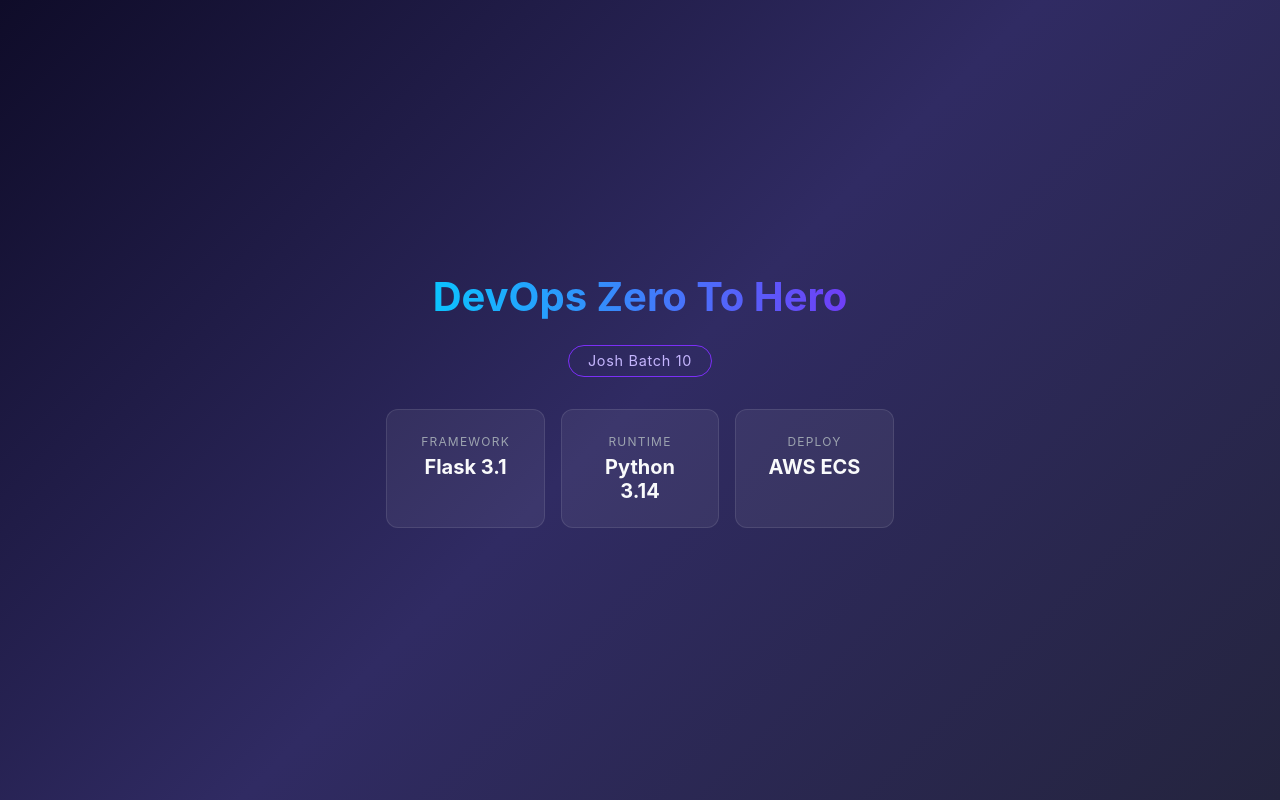
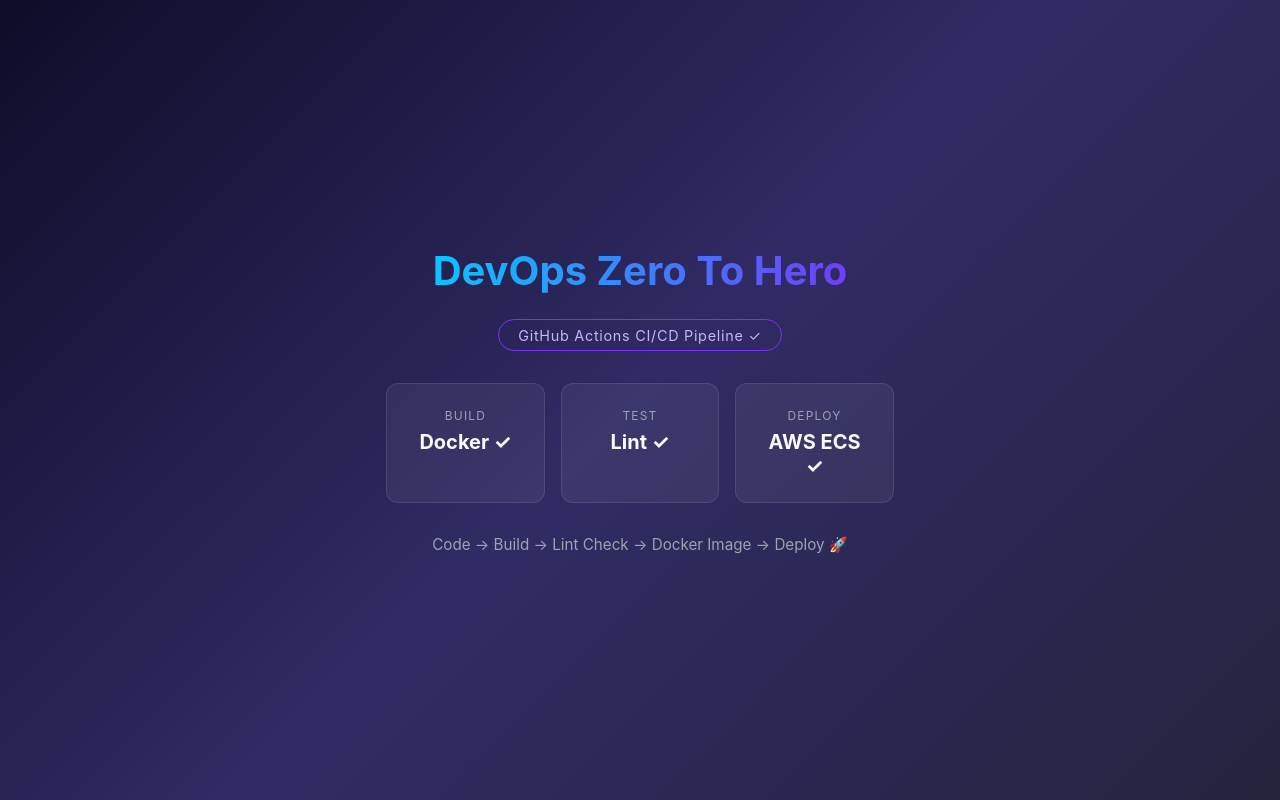
Before and after one commit to Shivzade/github-actions-zero-to-hero, a Flask app: page / in a window 1280 px wide. Run offline with Flask 3, Linux system fonts and the light colour scheme.

Commit message:
dome some changes in index.html file

```diff
--- a/templates/index.html
+++ b/templates/index.html
@@ -3,7 +3,7 @@
 <head>
     <meta charset="UTF-8">
     <meta name="viewport" content="width=device-width, initial-scale=1.0">
-    <title>DevOps Zero To Hero</title>
+    <title>GitHub Actions CI/CD Demo</title>
     <style>
         * { margin: 0; padding: 0; box-sizing: border-box; }
         body {
@@ -18,7 +18,7 @@
         .container {
             text-align: center;
             padding: 2rem;
-            max-width: 640px;
+            max-width: 700px;
         }
         h1 {
             font-size: 2.5rem;
@@ -63,25 +63,36 @@
             font-size: 1.25rem;
             color: #f9fafb;
         }
+        .pipeline {
+            margin-top: 2rem;
+            color: #9ca3af;
+            font-size: 0.95rem;
+        }
     </style>
 </head>
 <body>
     <div class="container">
         <h1>DevOps Zero To Hero</h1>
-        <div class="badge">Josh Batch 10</div>
+
+        <div class="badge">GitHub Actions CI/CD Pipeline ✓</div>
+
         <div class="cards">
             <div class="card">
-                <span>Framework</span>
-                <strong>Flask 3.1</strong>
+                <span>Build</span>
+                <strong>Docker ✓</strong>
             </div>
             <div class="card">
-                <span>Runtime</span>
-                <strong>Python 3.14</strong>
+                <span>Test</span>
+                <strong>Lint ✓</strong>
             </div>
             <div class="card">
                 <span>Deploy</span>
-                <strong>AWS ECS</strong>
+                <strong>AWS ECS ✓</strong>
             </div>
+        </div>
+
+        <div class="pipeline">
+            Code → Build → Lint Check → Docker Image → Deploy 🚀
         </div>
     </div>
 </body>
```
